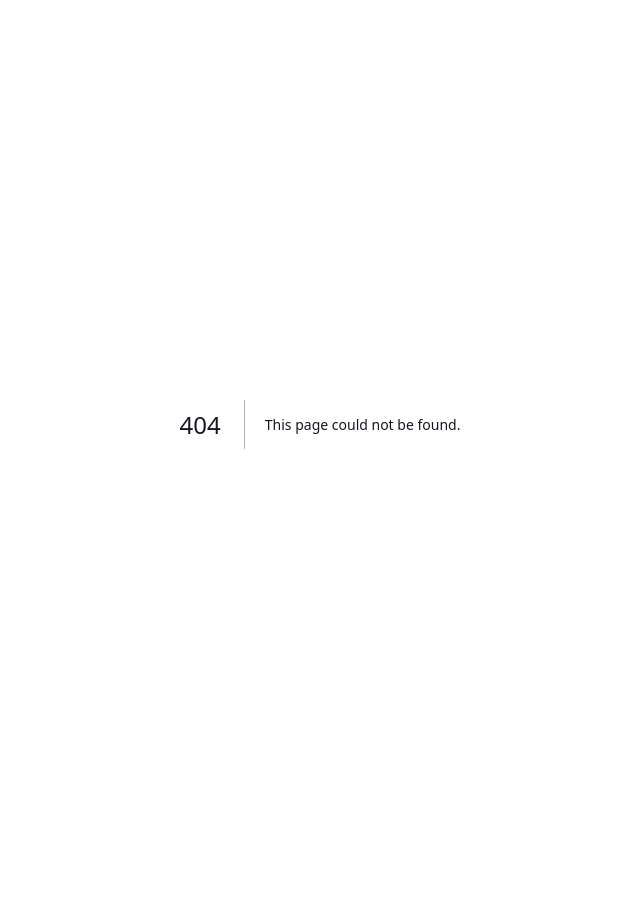
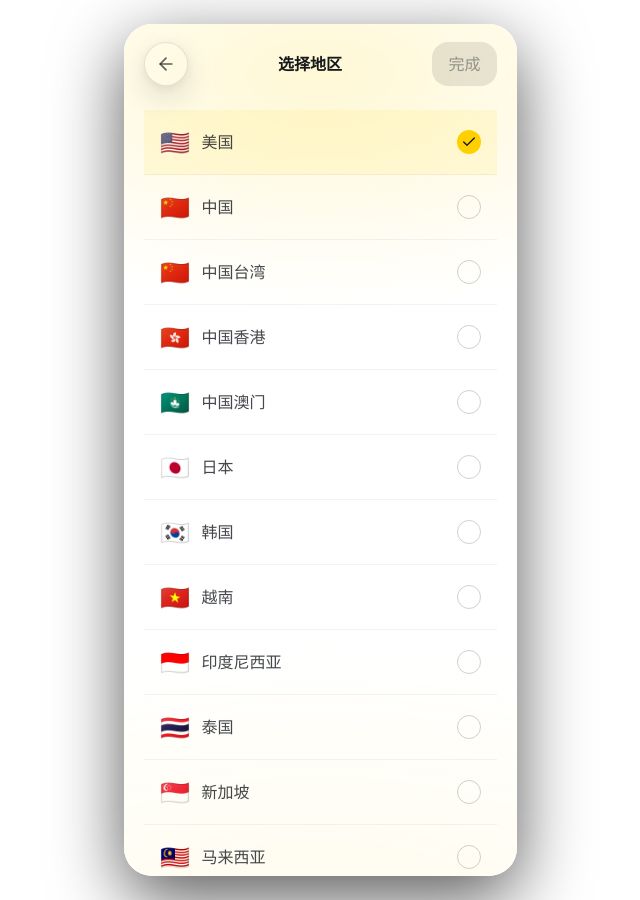
Before and after one commit to wilsonlau1995-coder/joya-app, a Next.js app: page /me/edit-profile/region in a window 1280 px wide. Before the commit this address had no page. Shown: the whole page, without its empty margins (320-960 px from the left). Before the commit the page ends 848 px from the top, so only its background shows below. Built offline with nearby package versions, Linux system fonts and the light colour scheme.

Commit message:
Update region selection page

```diff
--- a/src/app/me/edit-profile/page.tsx
+++ b/src/app/me/edit-profile/page.tsx
@@ -31,6 +31,7 @@ function EditProfileContent() {
   const [showDeleteConfirm, setShowDeleteConfirm] = useState(false);
   const [photoToDelete, setPhotoToDelete] = useState<string | null>(null);
   const [showBirthdayPicker, setShowBirthdayPicker] = useState(false);
+  const [selectedRegion, setSelectedRegion] = useState({ code: "US", name: "美国", flag: "🇺🇸" });
 
   const [nativeLanguages, setNativeLanguages] = useState<Language[]>([
     { code: "zh-CN", name: "中文", flag: "🇨🇳" },
@@ -42,6 +43,9 @@ function EditProfileContent() {
   useEffect(() => {
     const type = searchParams.get("type") as "native" | "interest";
     const selected = searchParams.get("selected");
+    const region = searchParams.get("region");
+    const regionName = searchParams.get("regionName");
+    const regionFlag = searchParams.get("regionFlag");
 
     if (type && selected) {
       try {
@@ -55,6 +59,11 @@ function EditProfileContent() {
       } catch (error) {
         console.error("解析语言选择结果失败:", error);
       }
+    } else if (region && regionName && regionFlag) {
+      setSelectedRegion({ code: region, name: regionName, flag: regionFlag });
+      setRegion(regionName);
+      showToast("已保存");
+      router.push("/me/edit-profile", { scroll: false });
     }
   }, [searchParams, router]);
 
@@ -181,6 +190,10 @@ function EditProfileContent() {
     setShowBirthdayPicker(false);
   }
 
+  function handleRegionClick() {
+    router.push(`/me/edit-profile/region?selected=${selectedRegion.code}`);
+  }
+
   return (
     <div className="relative px-5 pt-[calc(18px+env(safe-area-inset-top))] pb-[calc(18px+env(safe-area-inset-bottom))] min-h-screen bg-joya-bg0">
       <div className="flex items-center justify-between">
@@ -296,13 +309,18 @@ function EditProfileContent() {
               </div>
             </button>
 
-            <div className="w-full p-4 flex items-center justify-between border-b border-joya-black/5">
+            <button
+              type="button"
+              className="w-full p-4 flex items-center justify-between border-b border-joya-black/5 hover:bg-joya-yellow/20 transition"
+              onClick={handleRegionClick}
+            >
               <span className="text-joya-black/80 font-medium">地区</span>
               <div className="flex items-center gap-2">
-                <span className="text-xl">🇺🇸</span>
-                <span className="text-sm text-joya-black/50">美国</span>
+                <span className="text-xl">{selectedRegion.flag}</span>
+                <span className="text-sm text-joya-black/50">{selectedRegion.name}</span>
+                <ChevronRight className="h-4 w-4 text-joya-black/40" />
               </div>
-            </div>
+            </button>
 
             <button
               type="button"
@@ -506,6 +524,8 @@ function EditProfileContent() {
         </div>
       )}
 
+
+
       <Toast open={toast.open} message={toast.message} />
     </div>
   );
--- /dev/null
+++ b/src/app/me/edit-profile/region/page.tsx
@@ -0,0 +1,123 @@
+"use client";
+
+import { useState, useEffect } from "react";
+import { useRouter, useSearchParams } from "next/navigation";
+import { ArrowLeft, Check } from "lucide-react";
+
+import Toast from "@/components/Toast";
+
+type ToastState = { open: boolean; message: string };
+type Country = { code: string; name: string; flag: string };
+
+export default function RegionPage() {
+  const router = useRouter();
+  const searchParams = useSearchParams();
+  const [toast, setToast] = useState<ToastState>({ open: false, message: "" });
+  const [currentRegion, setCurrentRegion] = useState("US");
+  const [selectedRegion, setSelectedRegion] = useState("US");
+
+  useEffect(() => {
+    const selected = searchParams.get("selected");
+    if (selected) {
+      setCurrentRegion(selected);
+      setSelectedRegion(selected);
+    }
+  }, [searchParams]);
+
+  const countries: Country[] = [
+    { code: "US", name: "美国", flag: "🇺🇸" },
+    { code: "CN", name: "中国", flag: "🇨🇳" },
+    { code: "TW", name: "中国台湾", flag: "🇨🇳" },
+    { code: "HK", name: "中国香港", flag: "🇭🇰" },
+    { code: "MO", name: "中国澳门", flag: "🇲🇴" },
+    { code: "JP", name: "日本", flag: "🇯🇵" },
+    { code: "KR", name: "韩国", flag: "🇰🇷" },
+    { code: "VN", name: "越南", flag: "🇻🇳" },
+    { code: "ID", name: "印度尼西亚", flag: "🇮🇩" },
+    { code: "TH", name: "泰国", flag: "🇹🇭" },
+    { code: "SG", name: "新加坡", flag: "🇸🇬" },
+    { code: "MY", name: "马来西亚", flag: "🇲🇾" },
+    { code: "PH", name: "菲律宾", flag: "🇵🇭" },
+  ];
+
+  function showToast(message: string) {
+    setToast({ open: true, message });
+    window.setTimeout(() => setToast({ open: false, message: "" }), 1600);
+  }
+
+  function handleRegionSelect(code: string) {
+    setSelectedRegion(code);
+  }
+
+  function handleComplete() {
+    if (selectedRegion !== currentRegion) {
+      const selectedCountry = countries.find(c => c.code === selectedRegion);
+      if (selectedCountry) {
+        const url = `/me/edit-profile?region=${selectedRegion}&regionName=${encodeURIComponent(selectedCountry.name)}&regionFlag=${encodeURIComponent(selectedCountry.flag)}`;
+        router.push(url);
+      }
+    }
+  }
+
+  const hasChanges = selectedRegion !== currentRegion;
+
+  return (
+    <div className="relative px-5 pt-[calc(18px+env(safe-area-inset-top))] pb-[calc(18px+env(safe-area-inset-bottom))] min-h-screen bg-joya-bg0">
+      <div className="flex items-center justify-between">
+        <button
+          type="button"
+          className="joya-card h-11 w-11 grid place-items-center"
+          onClick={() => router.push("/me/edit-profile")}
+          aria-label="返回"
+        >
+          <ArrowLeft className="h-5 w-5 text-joya-black/70" />
+        </button>
+        <div className="text-base font-semibold text-joya-black">选择地区</div>
+        <button
+          type="button"
+          className={`h-11 px-4 rounded-2xl font-medium transition ${
+            hasChanges
+              ? "bg-joya-yellow text-joya-black hover:bg-joya-yellow/80"
+              : "bg-joya-black/10 text-joya-black/40 cursor-not-allowed"
+          }`}
+          onClick={handleComplete}
+          disabled={!hasChanges}
+        >
+          完成
+        </button>
+      </div>
+
+      <div className="mt-6 bg-white overflow-hidden">
+        {countries.map((country, index) => (
+          <button
+            key={country.code}
+            type="button"
+            className={`w-full p-4 flex items-center justify-between transition ${
+              selectedRegion === country.code
+                ? "bg-joya-yellow/10"
+                : "hover:bg-joya-yellow/20"
+            } ${
+              index < countries.length - 1 ? "border-b border-joya-black/5" : ""
+            }`}
+            onClick={() => handleRegionSelect(country.code)}
+          >
+            <div className="flex items-center gap-3">
+              <span className="text-2xl">{country.flag}</span>
+              <span className="text-joya-black/80 font-medium">{country.name}</span>
+            </div>
+            {selectedRegion === country.code ? (
+              <div className="h-6 w-6 rounded-full bg-joya-yellow flex items-center justify-center">
+                <Check className="h-4 w-4 text-joya-black" />
+              </div>
+            ) : (
+              <div className="h-6 w-6 rounded-full border border-joya-black/20 flex items-center justify-center">
+              </div>
+            )}
+          </button>
+        ))}
+      </div>
+
+      <Toast open={toast.open} message={toast.message} />
+    </div>
+  );
+}
```
